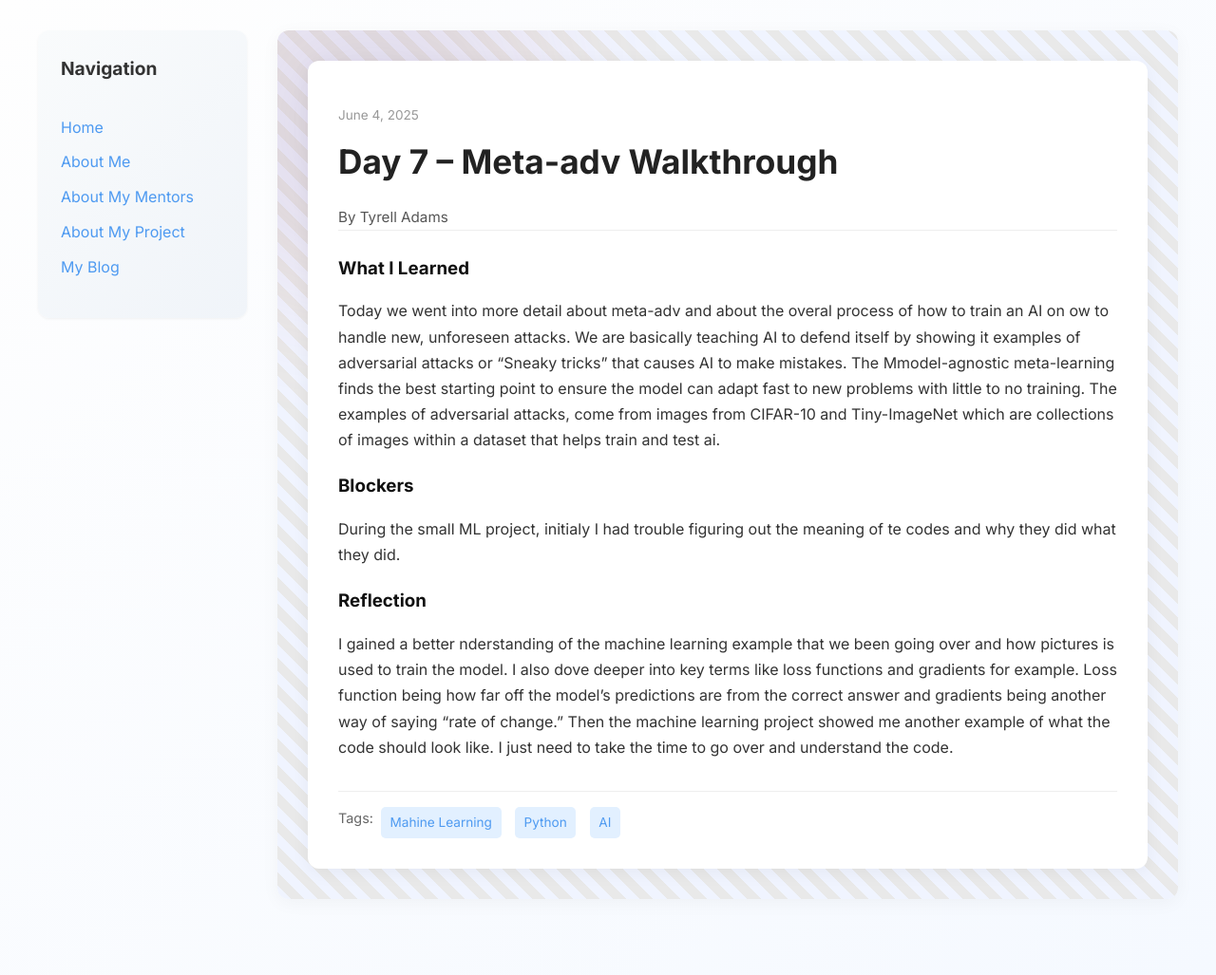
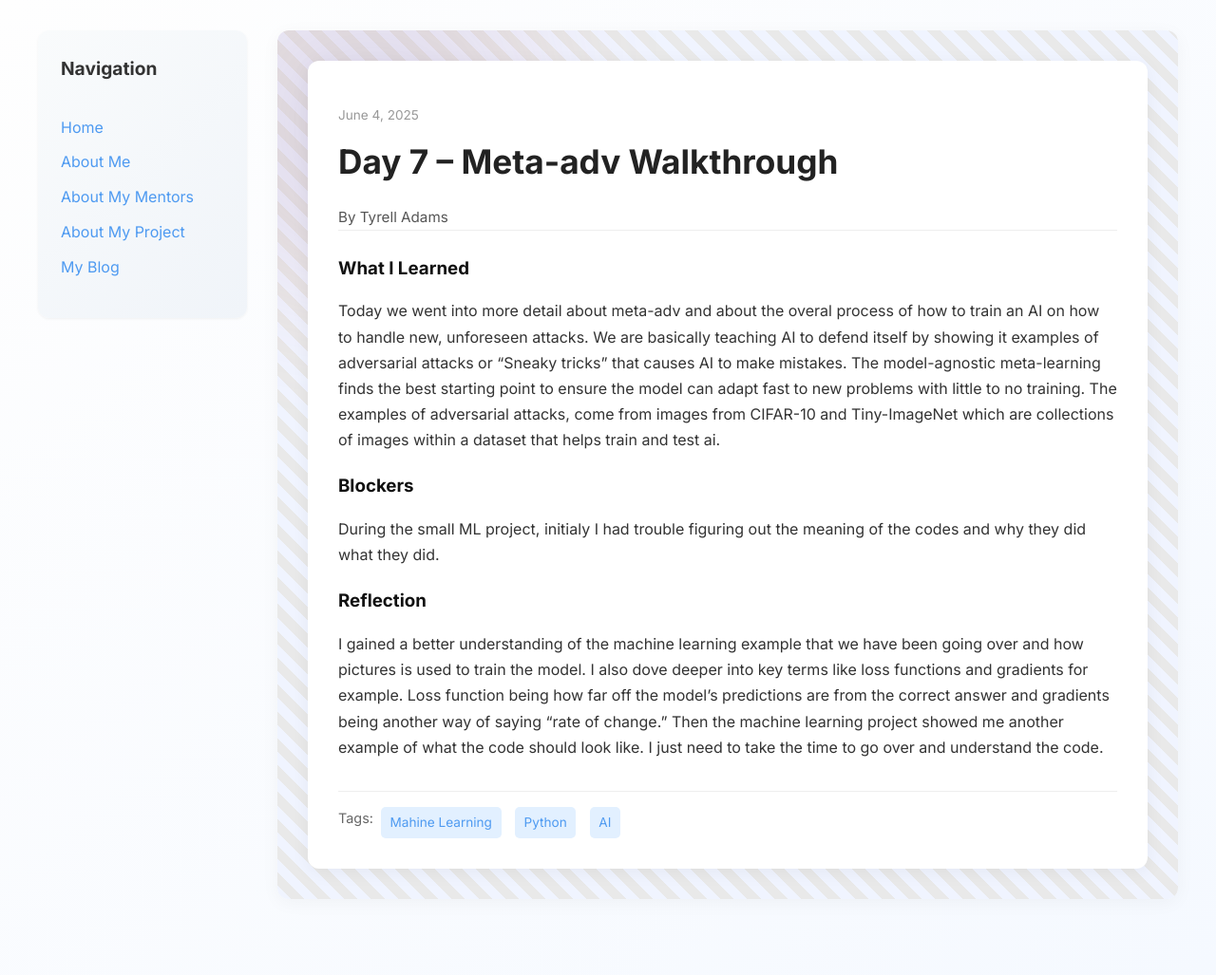
Before and after one commit to Tyrell-Adams/Tyrell-Adams.github.io, a Jekyll site: the page built from _posts/2025-06-04-day-7.md, in a window 1280 px wide. Shown: the whole page at 95% size. Built offline with Jekyll 4.4.1, drawn with Linux system fonts in a browser that asks for light colours.

Commit message:
Update 2025-06-04-day-7.md

```diff
--- a/_posts/2025-06-04-day-7.md
+++ b/_posts/2025-06-04-day-7.md
@@ -7,10 +7,10 @@ permalink: /day7.html
 tags: ["Mahine Learning", "Python", "AI"]
 
 what_i_learned: |
-  Today we went into more detail about meta-adv and about the overal process of how to train an AI on ow to handle new,       unforeseen attacks. We are basically teaching AI to defend itself by showing it examples of adversarial attacks or "Sneaky tricks" that causes AI to make mistakes. The Mmodel-agnostic meta-learning finds the best starting point to ensure the model can adapt fast to new problems with little to no training. The examples of adversarial attacks, come from images from CIFAR-10 and Tiny-ImageNet which are collections of images within a dataset that helps train and test ai.
+  Today we went into more detail about meta-adv and about the overal process of how to train an AI on how to handle new,       unforeseen attacks. We are basically teaching AI to defend itself by showing it examples of adversarial attacks or "Sneaky tricks" that causes AI to make mistakes. The model-agnostic meta-learning finds the best starting point to ensure the model can adapt fast to new problems with little to no training. The examples of adversarial attacks, come from images from CIFAR-10 and Tiny-ImageNet which are collections of images within a dataset that helps train and test ai.
 blockers: |
-  During the small ML project, initialy I had trouble figuring out the meaning of te codes and why they did what they did.
+  During the small ML project, initialy I had trouble figuring out the meaning of the codes and why they did what they did.
 
 reflection: |
-  I gained a better nderstanding of the machine learning example that we been going over and how pictures is used to train the model. I also dove deeper into key terms like loss functions and gradients for example. Loss function being how far off the model's predictions are from the correct answer and gradients being another way of saying "rate of change." Then the machine learning project showed me another example of what the code should look like. I just need to take the time to go over and understand the code.
+  I gained a better understanding of the machine learning example that we have been going over and how pictures is used to train the model. I also dove deeper into key terms like loss functions and gradients for example. Loss function being how far off the model's predictions are from the correct answer and gradients being another way of saying "rate of change." Then the machine learning project showed me another example of what the code should look like. I just need to take the time to go over and understand the code.
 ---
```
